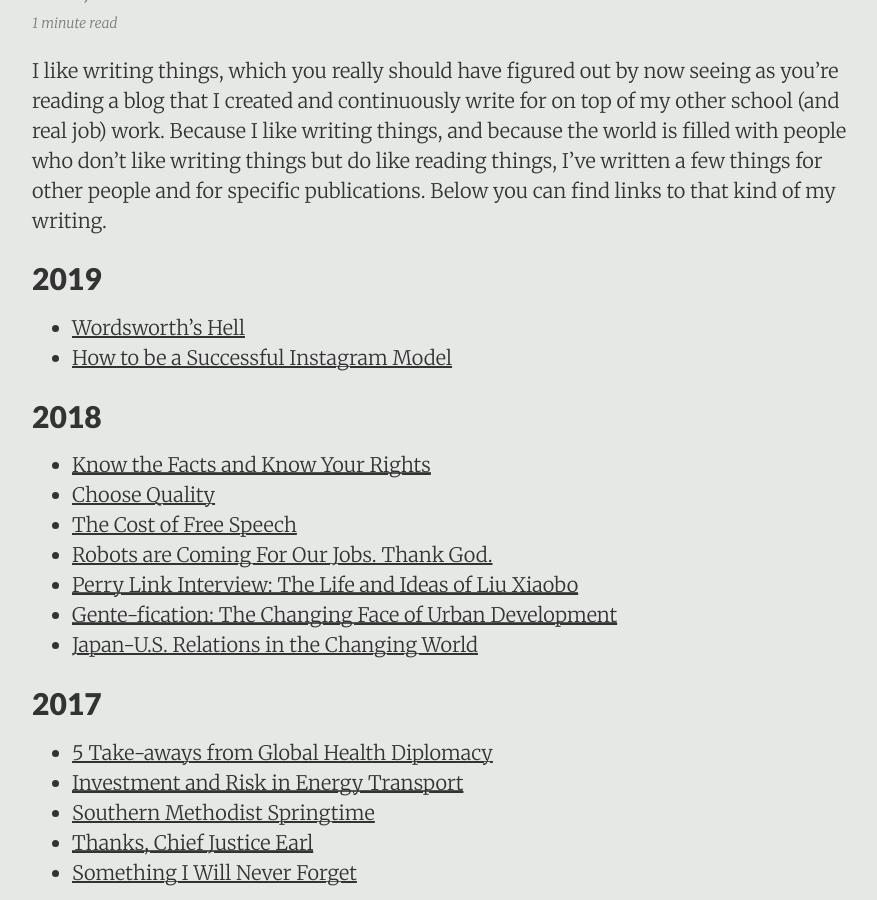
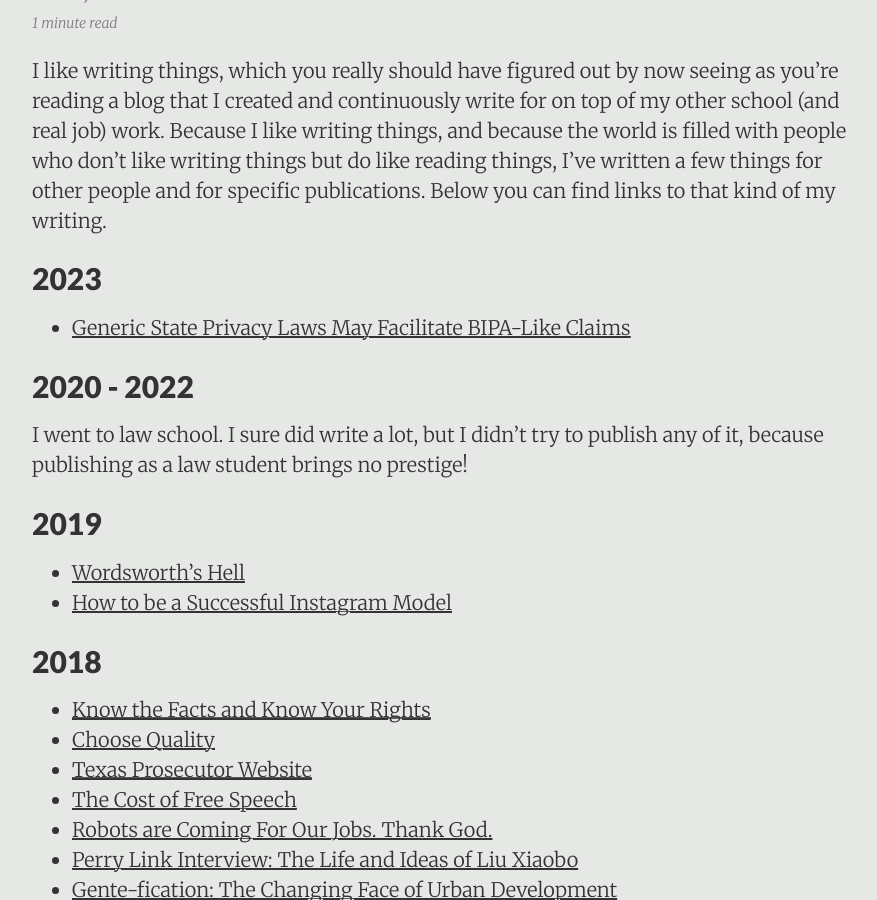
Before and after one commit to DestinyRoseMurphy/DestinyRoseMurphy.github.io, a Jekyll site: the page built from _posts/2017-10-16-Things-I've-Written-Elsewhere.md, in a window 1280 px wide and 900 px high, scrolled down 402 px. Shown: the whole window, without its empty margins (188-1065 px from the left). Built offline with Jekyll 4.4.1, drawn with Linux system fonts in a browser that asks for light colours.

Commit message:
Added things I've written

```diff
--- a/_posts/2017-10-16-Things-I've-Written-Elsewhere.md
+++ b/_posts/2017-10-16-Things-I've-Written-Elsewhere.md
@@ -6,6 +6,12 @@ summary:    "Links to articles and the like that I've written for various public
 ---
 
 I like writing things, which you really should have figured out by now seeing as you're reading a blog that I created and continuously write for on top of my other school (and real job) work. Because I like writing things, and because the world is filled with people who don't like writing things but do like reading things, I've written a few things for other people and for specific publications. Below you can find links to that kind of my writing.
+
+## 2023
+* [Generic State Privacy Laws May Facilitate BIPA-Like Claims](//details/2023-2-14-BIPA)
+
+## 2020 - 2022
+I went to law school. I sure did write a lot, but I didn't try to publish any of it, because publishing as a law student brings no prestige!
 
 ## 2019
 
@@ -16,6 +22,7 @@ I like writing things, which you really should have figured out by now seeing as
 
 * [Know the Facts and Know Your Rights](/details/2018-11-13-Weinstein-Event-Write-Up)
 * [Choose Quality](/details/2018-07-12-Choose-Quality)
+* [Texas Prosecutor Website](/details/2018-05-01-Practicum)
 * [The Cost of Free Speech](/details/2018-04-04-Cost-of-Speech)
 * [Robots are Coming For Our Jobs. Thank God.](/details/2018-02-23-Robots-Are-Coming)
 * [Perry Link Interview: The Life and Ideas of Liu Xiaobo](/details/2018-02-12-Perry-Link)
```
Also changed, not shown: _details/2018-05-01-Practicum.md (added, +12 -0 lines), _details/2023-02-14-BIPA.md (added, +11 -0 lines).
